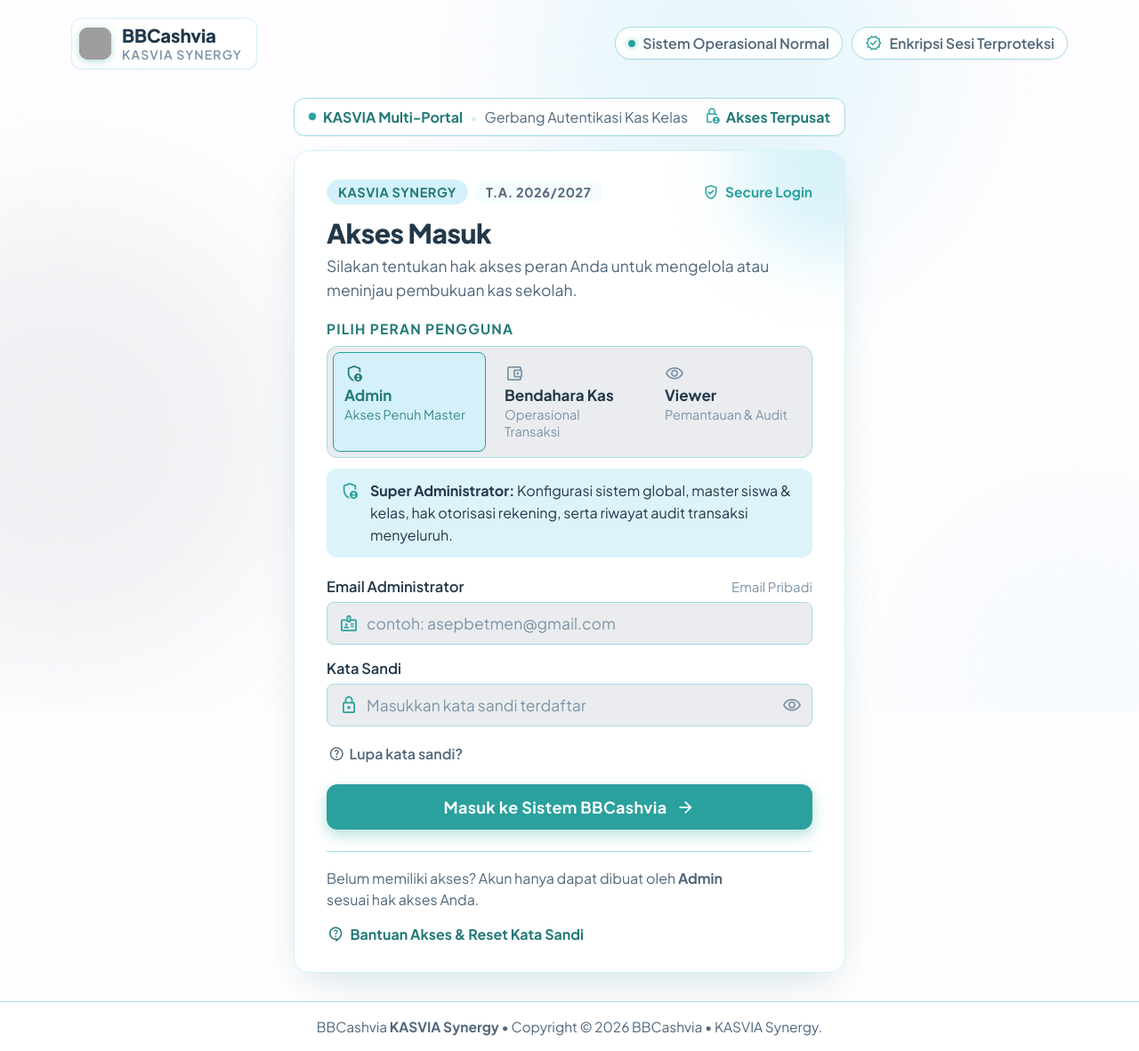
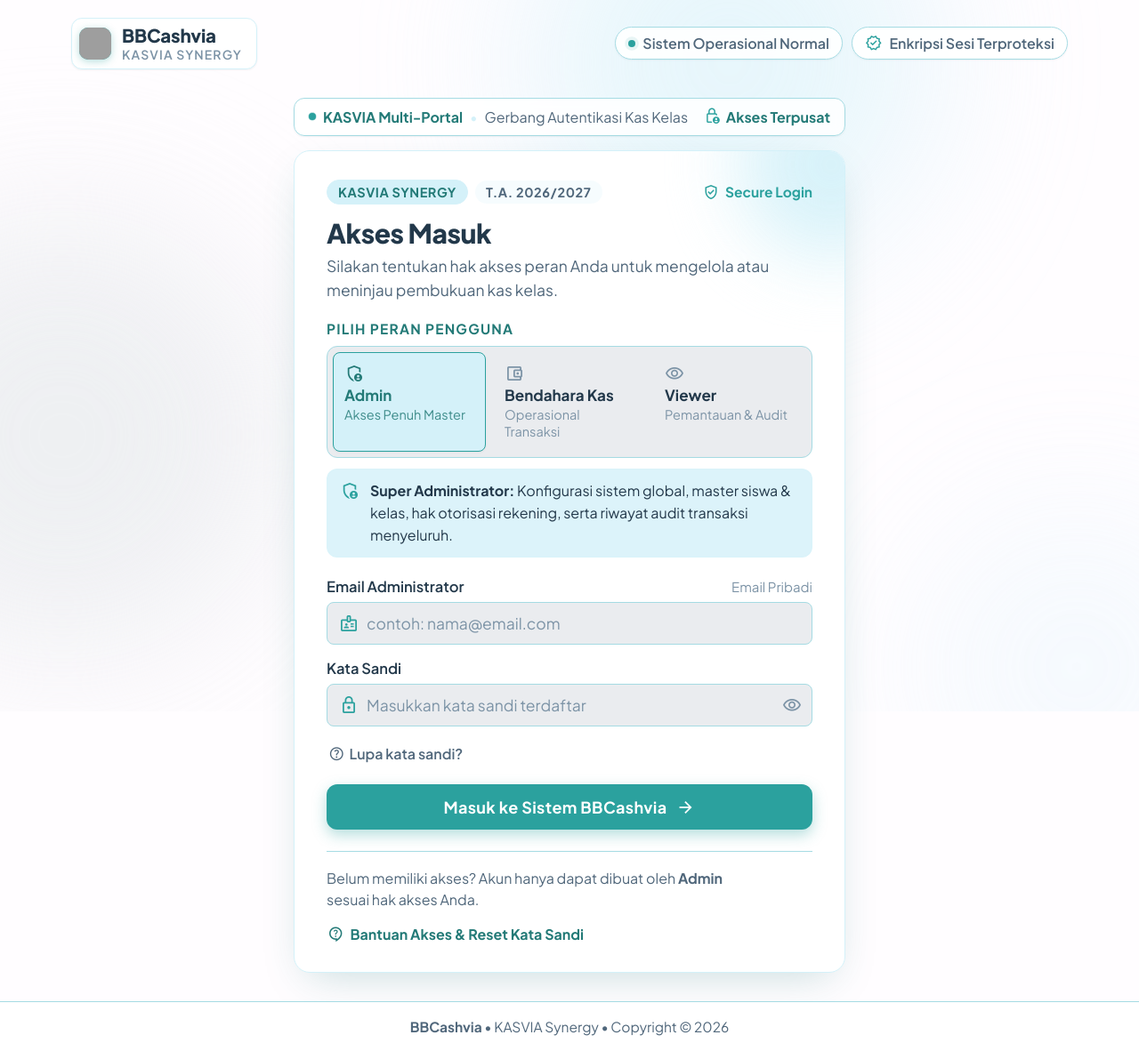
Before and after one commit to kasviasynergy-design/BBCashvia, a Laravel app: page / in a window 1280 px wide. Shown: the whole page at 89% size. Run offline with Laravel 12, Linux system fonts and the light colour scheme; style sheets or scripts are compiled from the project's sources; grey boxes are pictures that could not be loaded.

Commit message:
fix: perbaiki teks kas kelas dan typo pada halaman login

```diff
--- a/resources/views/change-password.blade.php
+++ b/resources/views/change-password.blade.php
@@ -12,7 +12,7 @@
     <meta name="csrf-token" content="{{ csrf_token() }}">
 
     <title>
-        Buat Kata Sandi Baru -  BBCashvia
+        Buat Kata Sandi Baru - BBCashvia
     </title>
 
     <link rel="preconnect"
--- a/resources/views/login.blade.php
+++ b/resources/views/login.blade.php
@@ -144,7 +144,7 @@
                 </h1>
 
                 <p class="card__lead">
-                    Silakan tentukan hak akses peran Anda untuk mengelola atau meninjau pembukuan kas sekolah.
+                    Silakan tentukan hak akses peran Anda untuk mengelola atau meninjau pembukuan kas kelas.
                 </p>
 
                 <!-- Pilihan peran -->
@@ -336,7 +336,7 @@
                                 type="email"
                                 id="identity"
                                 name="email"
-                                placeholder="contoh: asepbetmen@gmail.com"
+                                placeholder="contoh: nama@email.com"
                                 autocomplete="username"
                                 value="{{ old('email') }}"
                                 required
@@ -567,16 +567,15 @@
 
             <p class="site-footer__copy">
                 <center>
-                    BBCashvia
-                    <strong>KASVIA Synergy</strong>
+                    <strong>BBCashvia</strong>
+                    &bull;
+                    KASVIA Synergy
 
                     <span aria-hidden="true">
                         &bull;
                     </span>
 
-                    Copyright &copy; 2026 BBCashvia
-                    &bull;
-                    KASVIA Synergy.
+                    Copyright &copy; 2026
                 </center>
             </p>
 
@@ -700,7 +699,7 @@
             <!-- Hubungi Admin via WhatsApp -->
             <a
                 class="btn-primary btn-primary--block"
-                href="https://wa.me/+6287749797136"
+                href="https://wa.me/6287749797136"
                 target="_blank"
                 rel="noopener noreferrer"
             >
@@ -751,7 +750,7 @@
             </h2>
 
             <p id="successText">
-                Mengalihkan ke dasbor Anda&hellip;
+                Mengalihkan ke dashboard Anda&hellip;
             </p>
 
             <span
```
